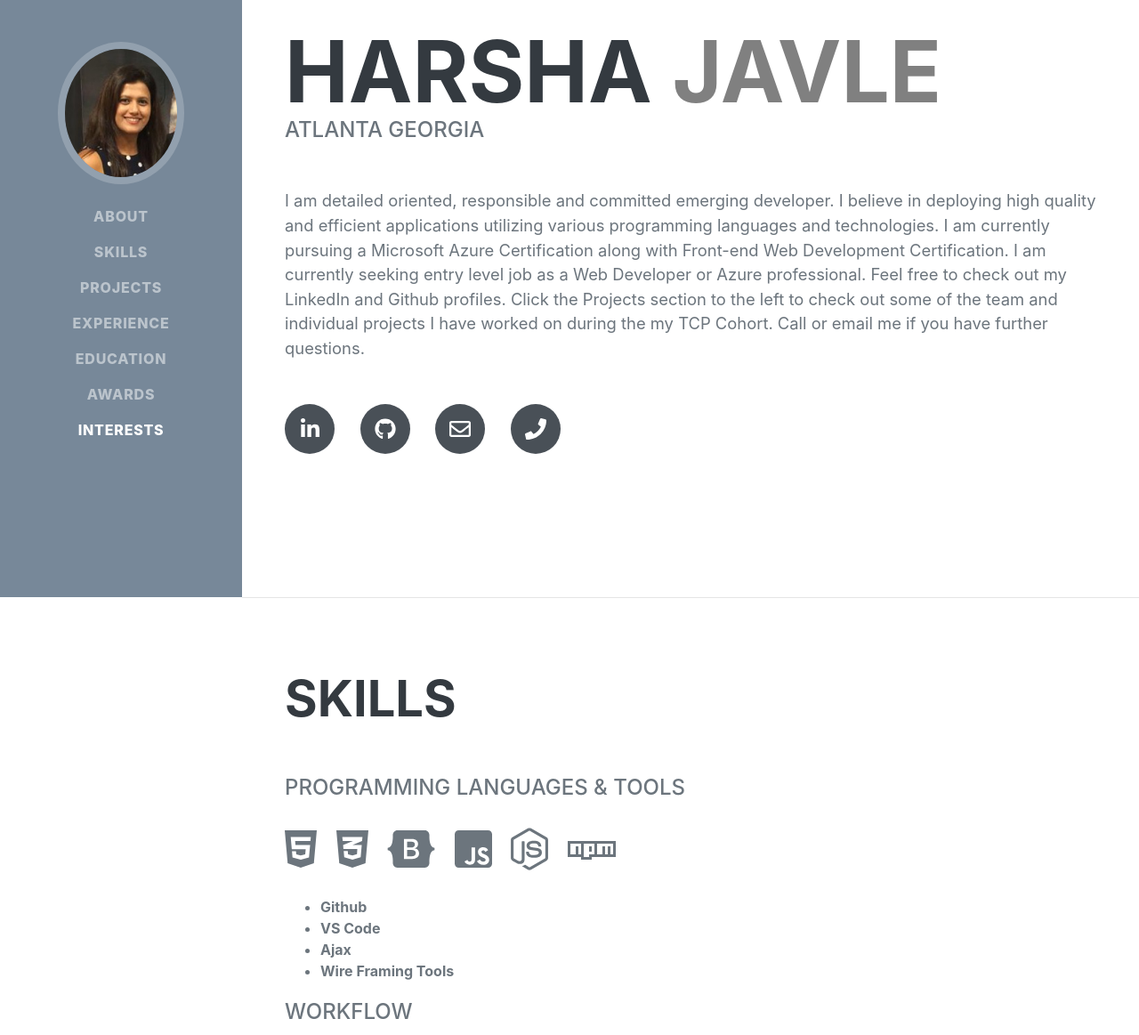
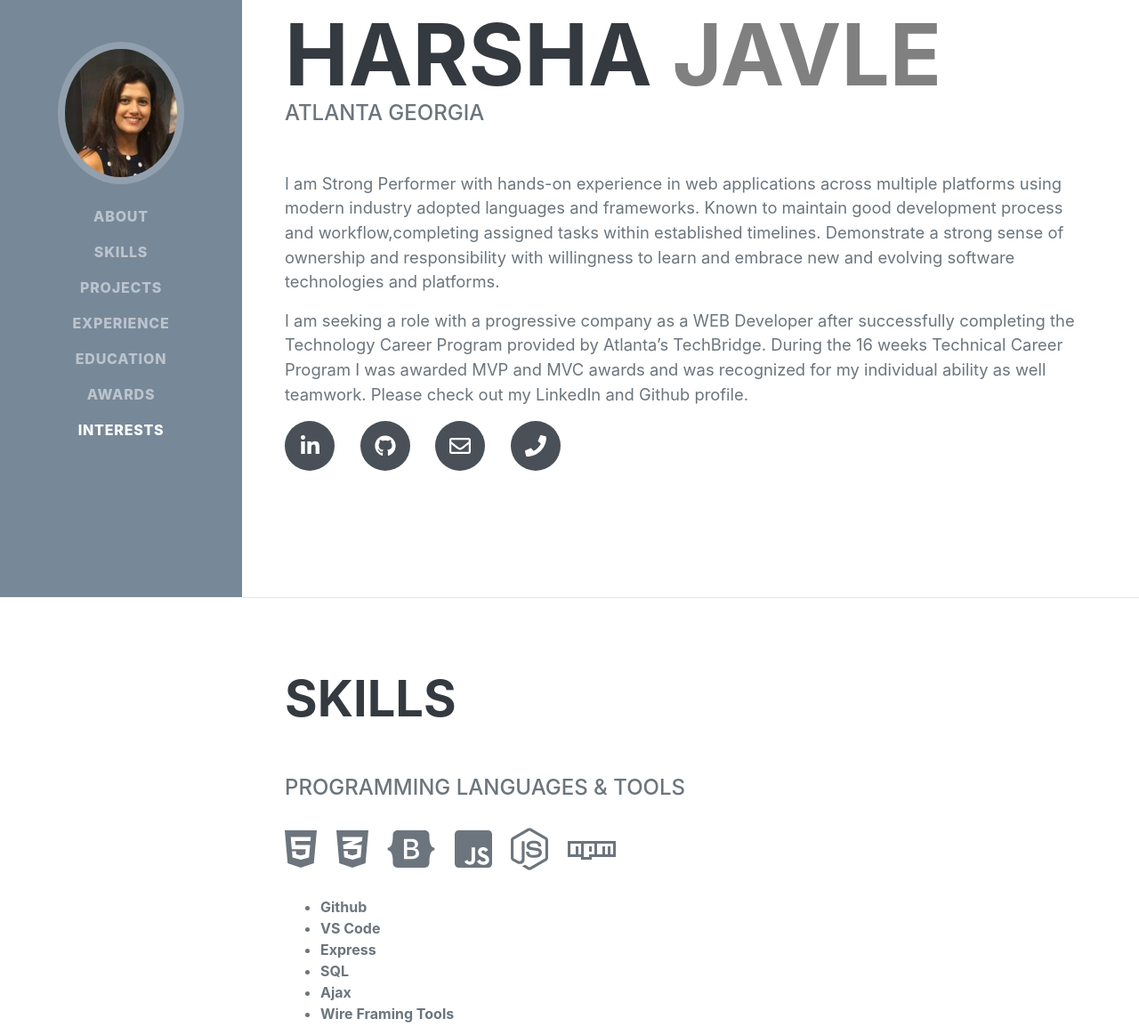
Before and after one commit to hjavle/hjavle, a plain HTML site: page index.html in a window 1280 px wide. Shown: the part 129-1292 px from the top of the page at 89% size. Drawn offline with nearby package versions, Linux system fonts and the light colour scheme; a web font is replaced by a local one.

Commit message:
added about and awards

```diff
--- a/index.html
+++ b/index.html
@@ -48,11 +48,11 @@
                     <div class="subheading mb-5">
                     Atlanta Georgia
                     </div>
-                    <p class="lead mb-5">I am detailed oriented, responsible and committed emerging developer. I believe in deploying high quality and efficient applications utilizing various programming languages and technologies.
-                        I am currently pursuing a Microsoft Azure Certification along with Front-end Web Development Certification. I am currently
-                        seeking entry level job as a Web Developer or Azure professional. Feel free to check out my LinkedIn and Github profiles. Click the Projects section to the left
-                        to check out some of the team and individual projects I have worked on during the my TCP Cohort. Call or email me if you have further questions.
-                    </p>
+                    <p class="lead mb-3">I am Strong Performer with hands-on experience in web applications across multiple platforms using modern industry adopted languages and frameworks. Known to maintain good development process and workflow,completing assigned tasks within established timelines. Demonstrate a strong sense of ownership and responsibility with willingness to learn and embrace new and evolving software technologies and platforms.</p>
+
+                    <p class="lead mb-3">I am seeking a role with a progressive company as a WEB Developer after successfully completing the Technology Career Program provided by Atlanta’s TechBridge. During the 16 weeks Technical Career Program I was awarded MVP and MVC awards and was recognized for my individual ability as well teamwork. Please check out my LinkedIn and Github profile. </p>
+
+
                     <div class="social-icons">
                         <a class="social-icon" href="https://www.linkedin.com/in/harshajavle" target="_blank"><i class="fab fa-linkedin-in"></i></a>
                         <a class="social-icon" href="https://github.com/hjavle" target="_blank"><i class="fab fa-github"></i></a>
@@ -76,10 +76,13 @@
                     <li class="list-inline-item"><i class="fab fa-js-square"></i></li>
                     <li class="list-inline-item"><i class="fab fa-node-js"></i></li>
                     <li class="list-inline-item"><i class="fab fa-npm"></i></li>
+
                 </ul>
                 <ul>
                     <li class="list" style="font-weight: bold;">Github</li>
                     <li class="list" style="font-weight: bold;">VS Code</li>
+                    <li class="list" style="font-weight: bold;">Express</li>
+                    <li class="list" style="font-weight: bold;">SQL</li>
                     <li class="list" style="font-weight: bold;">Ajax</li>
                     <li class="list" style="font-weight: bold;">Wire Framing Tools</li>
 
@@ -476,6 +479,10 @@
                         </li>
                         <li>
                             <span class="fa-li"><i class="fas fa-trophy text-warning"></i></span>
+                            <a href = "#" style="text-decoration:underline ;"target ="_blank">Most Valuable Professional (MVP) - Microsoft Azure Track  TCP June 2020</a>
+                        </li>
+                        <li>
+                            <span class="fa-li"><i class="fas fa-trophy text-warning"></i></span>
                             <a href = "https://certification.w3schools.com/w3certified.asp?id=12041037" style="text-decoration:underline ;"target ="_blank">Certified jQuery Developer</a>
                         </li>
                         <li>
```
